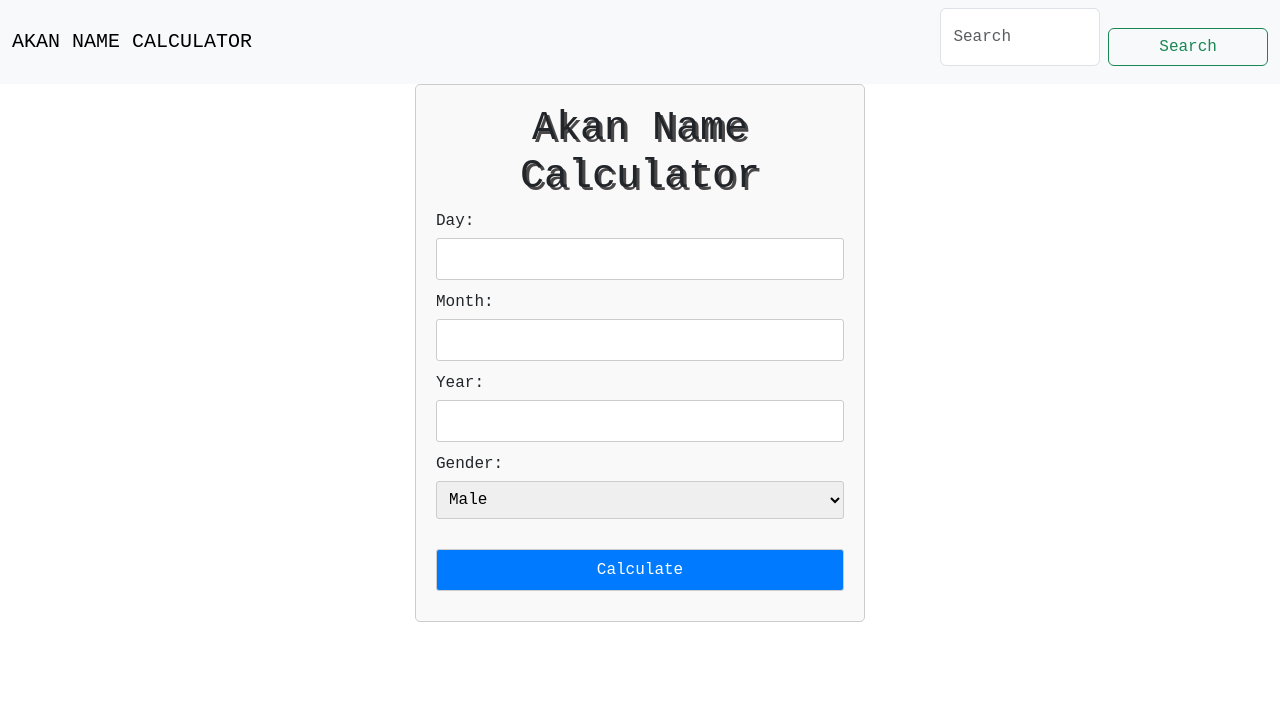
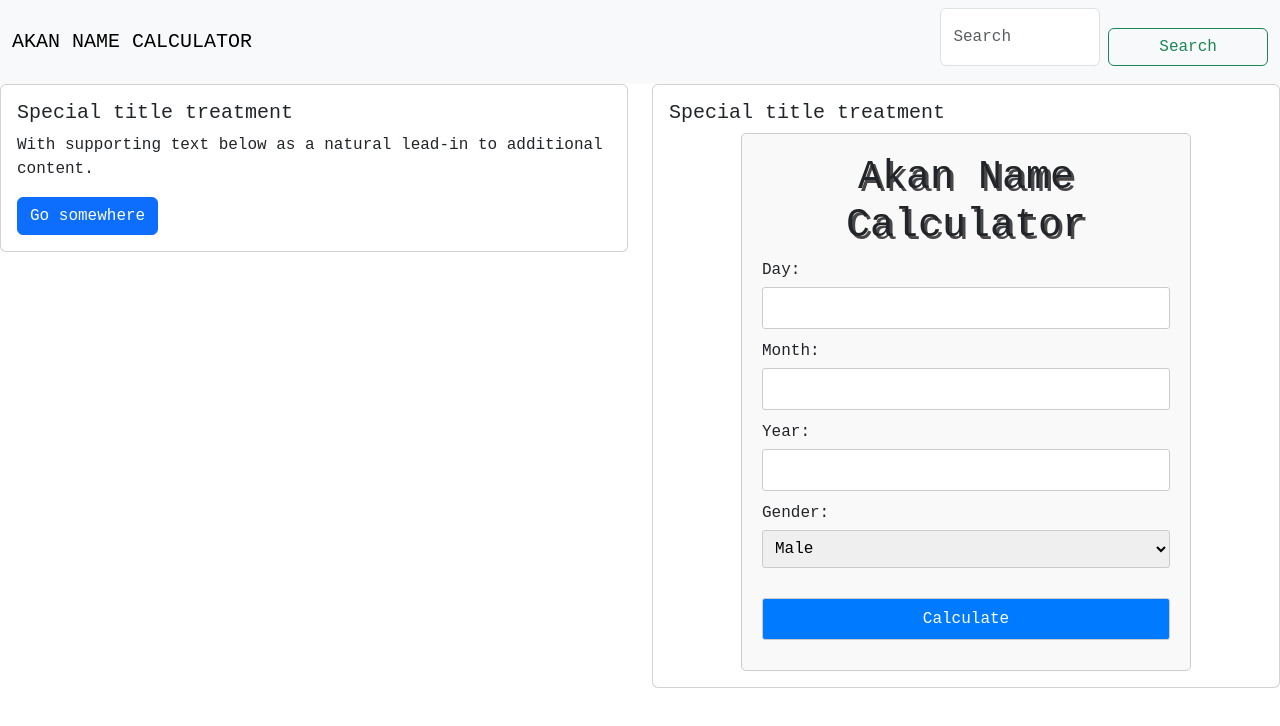
Before and after one commit to odhiambo-ed/moringa-vanillajs-age-calculator, a website built with Vite: page index.html in a window 1280 px wide. Built offline with nearby package versions, Linux system fonts and the light colour scheme.

Commit message:
add card separator

```diff
--- a/index.html
+++ b/index.html
@@ -26,7 +26,21 @@
         </form>
       </div>
     </nav>
-    <div class="form-container">
+    <div class="row">
+  <div class="col-sm-6 mb-3 mb-sm-0">
+    <div class="card">
+      <div class="card-body">
+        <h5 class="card-title">Special title treatment</h5>
+        <p class="card-text">With supporting text below as a natural lead-in to additional content.</p>
+        <a href="#" class="btn btn-primary">Go somewhere</a>
+      </div>
+    </div>
+  </div>
+  <div class="col-sm-6">
+    <div class="card">
+      <div class="card-body">
+        <h5 class="card-title">Special title treatment</h5>
+        <div class="form-container">
       <h1>Akan Name Calculator</h1>
       <form id="akanForm">
         <label for="day">Day:</label>
@@ -58,6 +72,10 @@
       </form>
       <div id="display-akan-name"></div>
     </div>
+      </div>
+    </div>
+  </div>
+</div>
     <script type="module" src="/main.js"></script>
   </body>
 </html>
```
